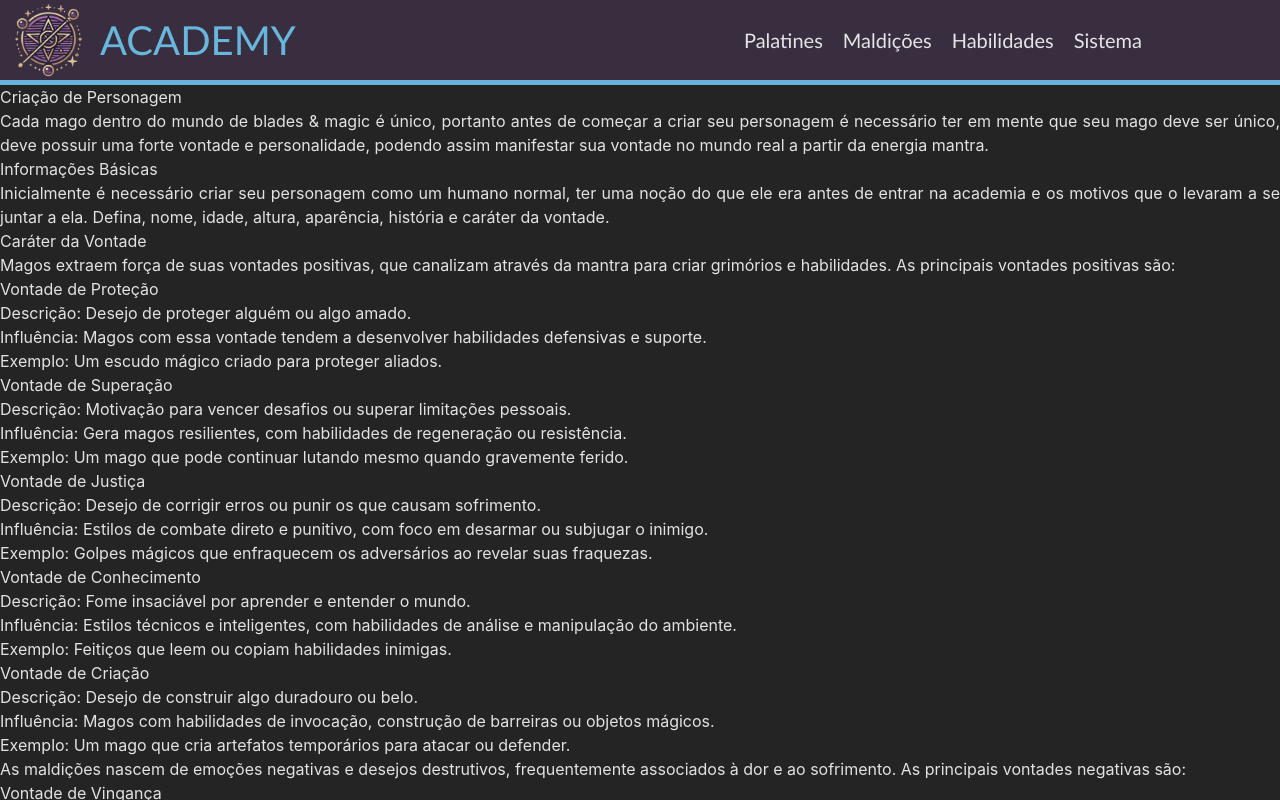
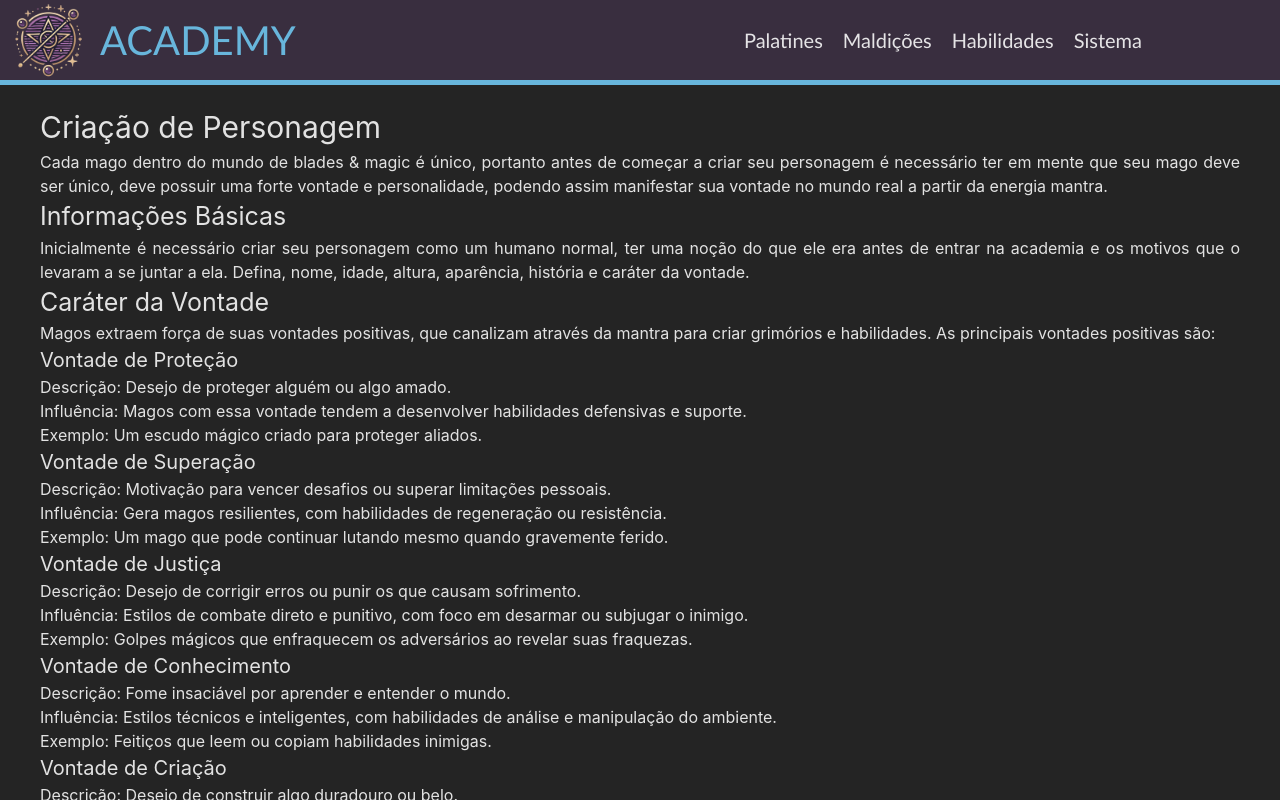
Before and after one commit to EmersonConde/The_Academy, a React (Vite) app: page / in a window 1280 px wide. Both pictures are taken after a click on the button "Palatines". Shown: the top 800 px of the page. Built offline with nearby package versions, Linux system fonts and the light colour scheme.

Commit message:
More Menus Style

```diff
--- a/src/App.css
+++ b/src/App.css
@@ -5,6 +5,15 @@ body {
   overflow-x: hidden;
   margin: 0;
   padding: 0;
+}
+h1 {
+  font-size: 30px;
+}
+h2 {
+  font-size: 25px;
+}
+h3 {
+  font-size: 20px;
 }
 main {text-align: justify; z-index: 0;}
 .meu-slid .slick-dots {position: absolute; bottom: 50px;}
@@ -44,9 +53,10 @@ header {
   font-size: 20px;
   margin: 10px auto;
   padding: 10px;
+  cursor: pointer;
 }
 
-#openned button:hover {
+#openned .buttoni:hover {
   background-color: #27202c;
 }
 
@@ -57,19 +67,17 @@ header h1 {
 }
 
 header button {
+  cursor: pointer;
   background-color: #392E3F;
   border: #621414;
   font-family: 'Trebuchet MS', 'Lucida Sans Unicode', 'Lucida Grande', 'Lucida Sans', Arial, sans-serif;
   font-size: 20px;
+  margin: 0px 5px;
+  padding: 5px;
 }
 
 .bannerimage {
   border-bottom: 5px solid rgb(104, 182, 220);
-}
-
-header button {
-  margin: 0px 5px;
-  padding: 5px;
 }
 
 .button {
@@ -78,10 +86,7 @@ header button {
   border-radius: 100px;
   min-width: 100px;
   margin: 5px 10px;
-}
-
-.button:hover {
-  background-color: #ffffff30;
+  cursor: pointer;
 }
 
 @media (max-width: 1079px) {
@@ -89,6 +94,7 @@ header button {
   .bannerimage {margin: auto;}
 
   .mobile, .mobile2 {
+    cursor: pointer;
     background-color: #00000000;
     border: #00000000;
     position: absolute;
--- a/src/menu.jsx
+++ b/src/menu.jsx
@@ -48,16 +48,16 @@ export function FloatingMenu(){
 export function MobileMenu({tela_principal, tela_palatines, tela_maldições, tela_habilidades, tela_sistema}) {
     return (
         <nav id='openned'>
-            <button onClick={open_menu} class='mobile2'>
+            <button  onClick={open_menu} class='mobile2'>
                 <img src={academyLogo} alt="Academy Logo" />
             </button>
             <h1>Blades and Magic</h1>
             <h2>The Academy Menu</h2>
-            <button onClick={tela_principal}>Principal</button>
-            <button onClick={tela_palatines}>Palatines</button>
-            <button onClick={tela_maldições}>Maldições</button>
-            <button onClick={tela_habilidades}>Habilidades</button>
-            <button onClick={tela_sistema}>Sistema</button>
+            <button class="buttoni" onClick={tela_principal}>Principal</button>
+            <button class="buttoni" onClick={tela_palatines}>Palatines</button>
+            <button class="buttoni" onClick={tela_maldições}>Maldições</button>
+            <button class="buttoni" onClick={tela_habilidades}>Habilidades</button>
+            <button class="buttoni" onClick={tela_sistema}>Sistema</button>
             <h3 class="mt-100 mb-5">v0.1.1 - By Émerson Conde</h3>
         </nav>
     )
--- a/src/screens.jsx
+++ b/src/screens.jsx
@@ -5,6 +5,7 @@ import './App.css'
 export function MainPalatine(){
     return (
       <main>
+        <div class="textmain">
           <h1>Criação de Personagem</h1>
           <p>Cada mago dentro do mundo de blades & magic é único, portanto antes de começar a criar seu personagem é necessário ter em mente que seu mago deve ser único, deve possuir uma forte vontade e personalidade, podendo assim manifestar sua vontade no mundo real a partir da energia mantra.</p>
           <h2>Informações Básicas</h2>
@@ -87,6 +88,7 @@ export function MainPalatine(){
           <p>Inteligência: Relacionada à capacidade cognitiva, resolução de problemas e aprendizado de magias. Magos com alta inteligência têm um melhor controle sobre suas habilidades mágicas, além de uma maior eficiência ao aprender novas magias.</p>
           <p>Sabedoria: Reflete a percepção, intuição e entendimento profundo sobre o mundo ao redor. Afeta a capacidade de tomar decisões sensatas e usar estratégias eficazes. Magos sábios possuem maior conexão com o maná e podem manipular magia com mais controle e precisão.</p>
           <p>Vontade: A força interna e determinação do personagem, essencial para o uso da magia (mantra). Vontade alta aumenta a capacidade do mago de canalizar sua energia interna para realizar feitos mágicos poderosos, resistir a efeitos mentais ou controlar o próprio destino em momentos críticos.</p>
+        </div>
       </main>
     )
   }
```
Lines whose indentation alone changed are shown as unchanged.
